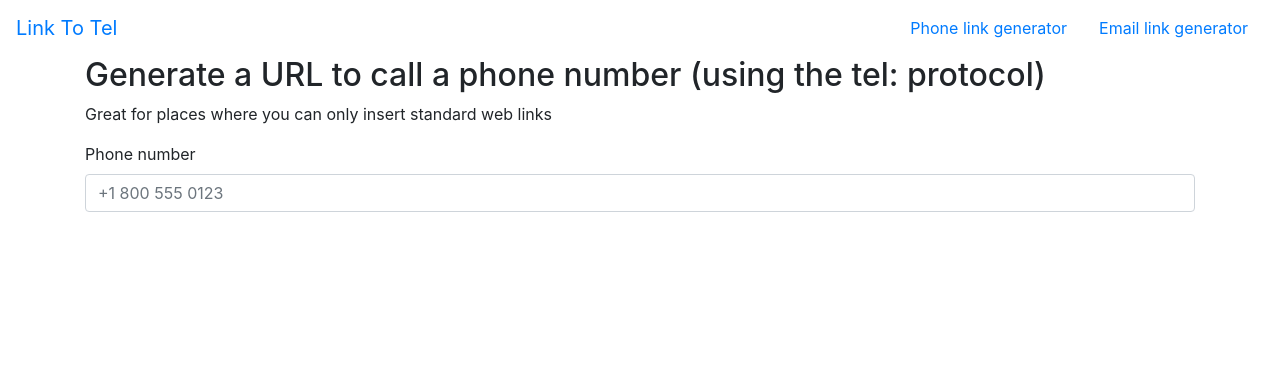
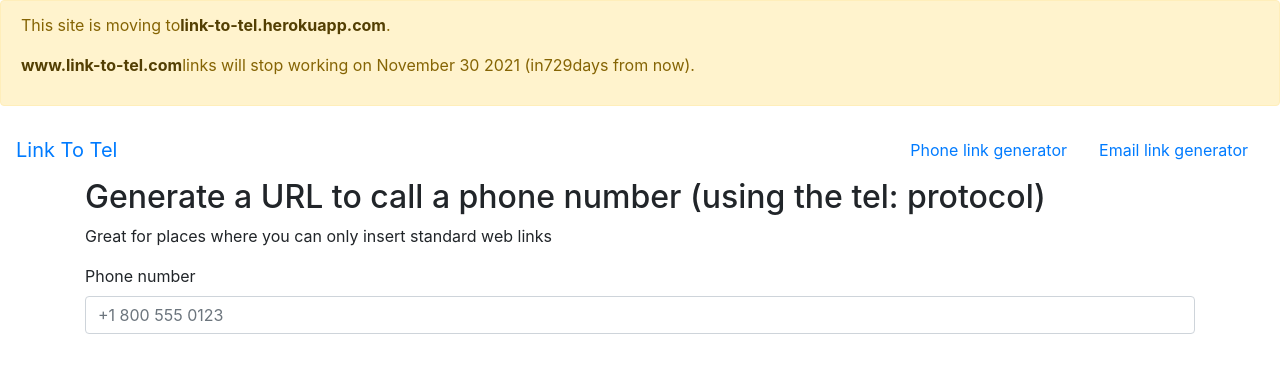
Before and after one commit to arye-eidelman/link-to-tel, a React (Create React App) app in the folder app/javascript/: page / in a window 1280 px wide. Shown: the top 372 px of the page. Built offline with nearby package versions, Linux system fonts and the light colour scheme; the HTML template or start-up script is replaced by a standard one.

Commit message:
Add domain change notice

```diff
--- a/app/javascript/src/App.jsx
+++ b/app/javascript/src/App.jsx
@@ -1,5 +1,6 @@
 import React, { Component } from 'react'
 import { Route, Link, Switch, BrowserRouter as Router, Redirect } from 'react-router-dom'
+import { Alert } from 'reactstrap'
 import TelLinkGenerator from './TelLinkGenerator'
 import EmailLinkGenerator from './EmailLinkGenerator'
 import Header from './Header'
@@ -9,6 +10,26 @@
     return (
       <Router>
         <>
+          <Alert color="warning">
+            <p>
+              This site is moving to
+              <a className="alert-link" href="https://link-to-tel.herokuapp.com/">
+                link-to-tel.herokuapp.com
+              </a>.
+            </p>
+
+            <p>
+              <a className="alert-link" qhref="https://www.link-to-tel.com/">
+                www.link-to-tel.com
+              </a>
+              links will stop working on November 30 2021 (in
+              {
+                Math.round((new Date(2021, 11, 30) - new Date()) / (24 * 60 * 60 * 1000))
+              }
+              days from now).
+            </p>
+          </Alert>
+
           <Header />
 
           <Switch>
```
